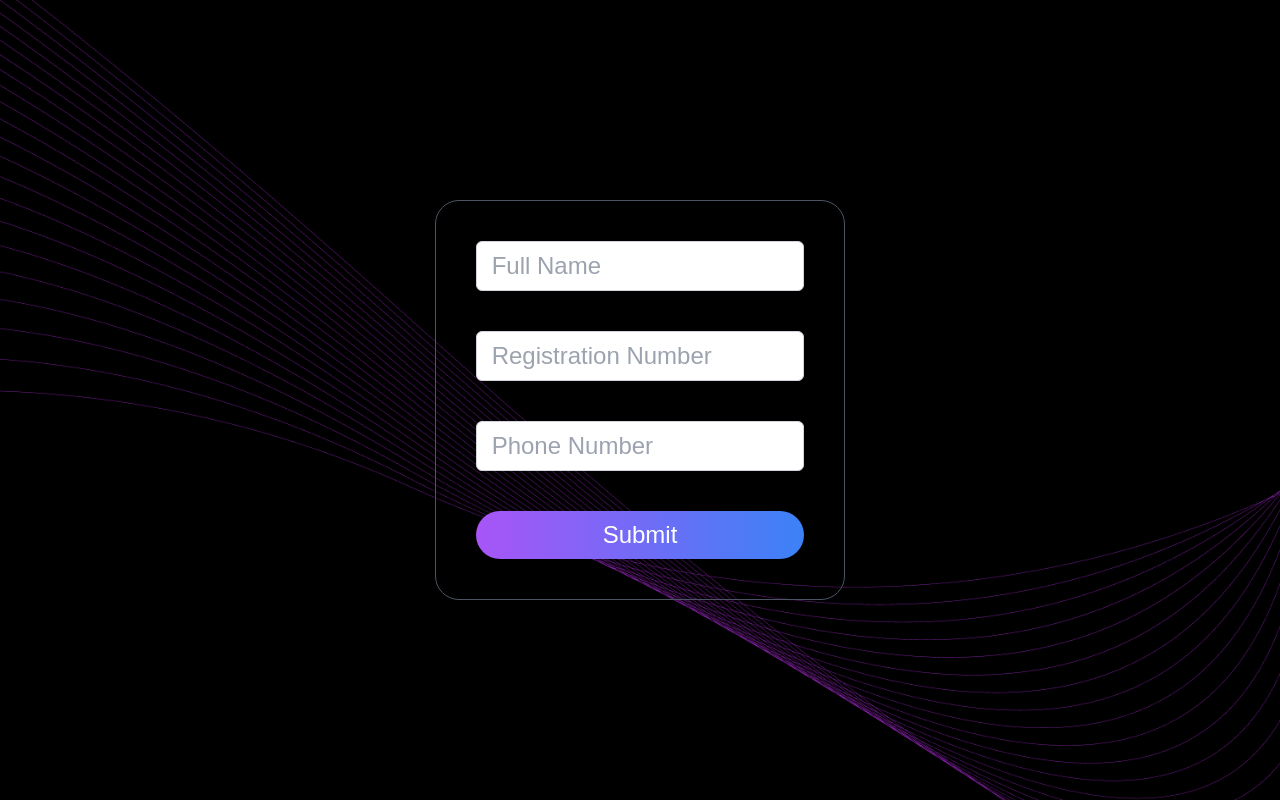
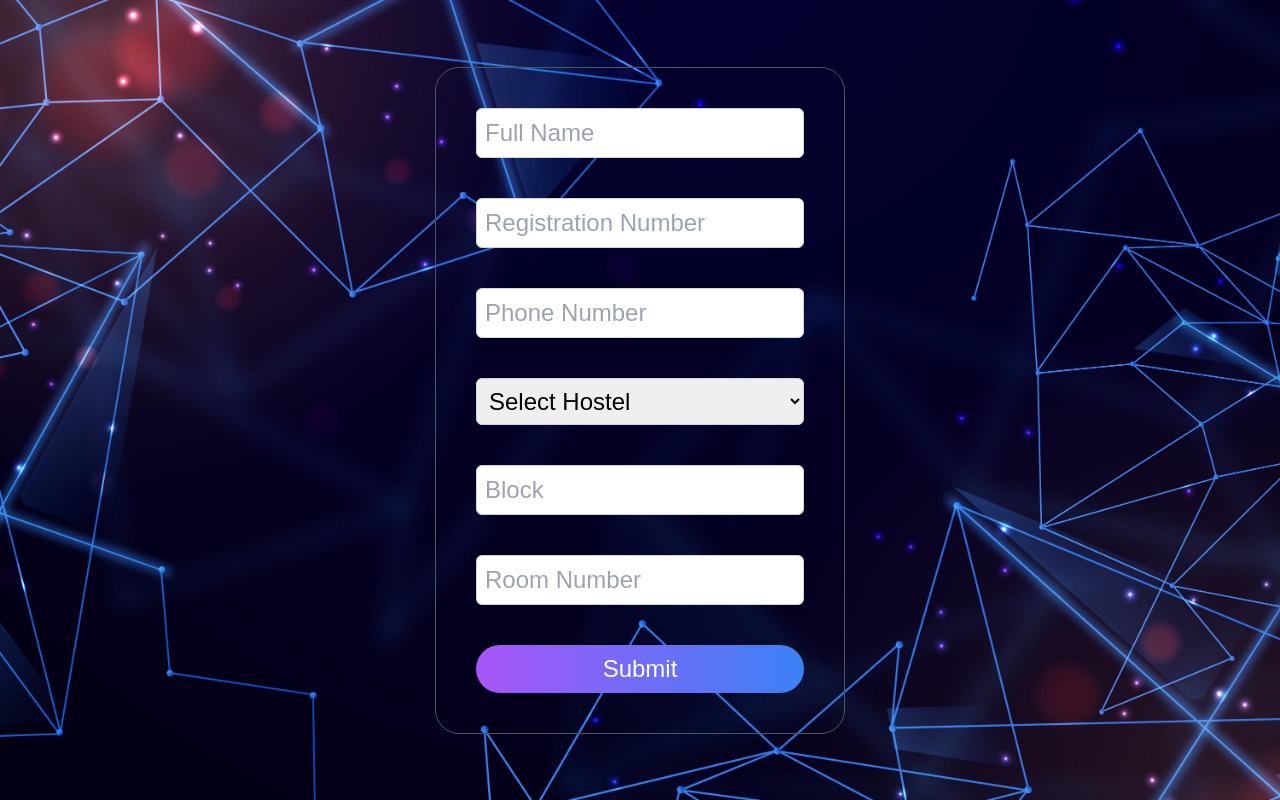
Before and after one commit to KAVYAJAIN410/Vortex, a Next.js app: page /events/event1/UserDetails in a window 1280 px wide. Built offline with nearby package versions, Linux system fonts and the light colour scheme; no server answers; sample sign-in values are in the browser's storage.

Commit message:
hostel info and middleware

```diff
--- a/app/api/register/route.ts
+++ b/app/api/register/route.ts
@@ -1,4 +1,3 @@
-// app/api/register/route.ts
 import { NextRequest, NextResponse } from 'next/server';
 import { z } from 'zod';
 import { dbConnect } from '@/lib/dbConnect'; // Ensure your DB connection logic
@@ -13,44 +12,76 @@ const registerSchema = z.object({
   number: z
     .string()
     .regex(/^\d{10}$/, 'Invalid phone number format'),
+  hostel: z.enum(['lh', 'mh', 'ds'], {
+    required_error: 'Hostel selection is required',
+  }),
+  block: z.string().optional(),
+  roomNumber: z.string().optional(),
 });
 
-// POST method for /api/register
 export async function POST(req: NextRequest) {
   try {
     const authHeader = req.headers.get('authorization');
     if (!authHeader || !authHeader.startsWith('Bearer ')) {
-      return NextResponse.json({ message: 'unauthorized' }, { status: 401 });
+      return NextResponse.json({ message: 'Unauthorized' }, { status: 401 });
     }
 
     const email = authHeader.split(' ')[1];
     const formData = await req.json();
 
+    // Parse and validate data
     const parsedData = registerSchema.parse(formData);
-    const { name, regNo, number } = parsedData;
+    const { name, regNo, number, hostel, block, roomNumber } = parsedData;
 
+    // Ensure `block` and `roomNumber` are required for hostel residents
+    if (hostel !== 'ds' && (!block || !roomNumber)) {
+      return NextResponse.json(
+        { message: 'Block and room number are required for hostel residents' },
+        { status: 400 }
+      );
+    }
 
     await dbConnect();
 
-
+    // Check if the user exists in the database
     const existingUser = await Users.findOne({ email });
     if (!existingUser) {
-      return NextResponse.json({ message: 'User Not found' }, { status: 409 });
+      return NextResponse.json({ message: 'User not found' }, { status: 409 });
     }
-    if(existingUser.hasFilledDetails){
-      return NextResponse.json({ message: 'form already filled' },{status: 410});
+
+    if (existingUser.hasFilledDetails) {
+      return NextResponse.json(
+        { message: 'Form already filled' },
+        { status: 410 }
+      );
     }
-    existingUser.name=name;
-    existingUser.regNo=regNo;
-    existingUser.mobNo=number;
-    existingUser.hasFilledDetails=true;
-    existingUser.save();
-    return NextResponse.json({ message: 'User registered successfully' }, { status: 201 });
+
+    // Update user details
+    existingUser.name = name;
+    existingUser.regNo = regNo;
+    existingUser.mobNo = number;
+    existingUser.hostel = hostel;
+    existingUser.block = hostel !== 'ds' ? block : null;
+    existingUser.roomNumber = hostel !== 'ds' ? roomNumber : null;
+    existingUser.hasFilledDetails = true;
+
+    await existingUser.save();
+
+    return NextResponse.json(
+      { message: 'User registered successfully' },
+      { status: 201 }
+    );
   } catch (error) {
     if (error instanceof z.ZodError) {
-      return NextResponse.json({ message: error.errors[0].message }, { status: 400 });
+      return NextResponse.json(
+        { message: error.errors[0].message },
+        { status: 400 }
+      );
     }
     console.error(error);
-    return NextResponse.json({ message: 'Something went wrong' }, { status: 500 });
+    return NextResponse.json(
+      { message: 'Something went wrong' },
+      { status: 500 }
+    );
   }
 }
--- a/app/events/event1/UserDetails/page.tsx
+++ b/app/events/event1/UserDetails/page.tsx
@@ -8,19 +8,24 @@ interface FormData {
   name: string;
   regNo: string;
   number: string;
+  hostel: string; // 'lh', 'mh', or 'ds'
+  block: string;
+  roomNumber: string;
 }
 
 interface Errors {
   name?: string;
   regNo?: string;
   number?: string;
+  hostel?: string;
+  block?: string;
+  roomNumber?: string;
 }
 
 export default function UserDetail() {
   const router = useRouter();
   const { data: session, status } = useSession();
 
-  // Redirect user if not logged in, only when session status is 'authenticated'
   useEffect(() => {
     if (status === "unauthenticated") {
       router.push('/');
@@ -31,11 +36,14 @@ export default function UserDetail() {
     name: "",
     regNo: "",
     number: "",
+    hostel: "",
+    block: "",
+    roomNumber: "",
   });
 
   const [loading, setLoading] = useState<boolean>(false);
 
-  const handleChange = (e: ChangeEvent<HTMLInputElement>) => {
+  const handleChange = (e: ChangeEvent<HTMLInputElement | HTMLSelectElement>) => {
     const { name, value } = e.target;
     setFormData({
       ...formData,
@@ -49,26 +57,23 @@ export default function UserDetail() {
     if (!formData.regNo) newErrors.regNo = "Registration number is required";
     else if (!/^\d{2}[A-Za-z]{3}\d{4}$/.test(formData.regNo.trim()))
       newErrors.regNo = "Invalid registration number format";
-    else if(/^\d{2}[a-z]{3}\d{4}$/.test(formData.regNo.trim()))
-      newErrors.regNo = "enter Registration Number in capital";
+    else if (/^\d{2}[a-z]{3}\d{4}$/.test(formData.regNo.trim()))
+      newErrors.regNo = "Enter Registration Number in capital letters";
     if (!formData.number) newErrors.number = "Phone number is required";
     else if (!/^\d{10}$/.test(formData.number.trim()))
       newErrors.number = "Invalid phone number format";
+    if (!formData.hostel) newErrors.hostel = "Hostel selection is required";
+    if (formData.hostel !== "ds" && !formData.block)
+      newErrors.block = "Block is required for hostel residents";
+    if (formData.hostel !== "ds" && !formData.roomNumber)
+      newErrors.roomNumber = "Room number is required for hostel residents";
     return newErrors;
-  };
-
-  const handleKeyPress = (event: KeyboardEvent<HTMLInputElement>) => {
-    const charCode = event.charCode;
-    if (!/^[a-zA-Z ]+$/.test(String.fromCharCode(charCode))) {
-      event.preventDefault();
-    }
   };
 
   const handleSubmit = async (e: FormEvent<HTMLFormElement>) => {
     e.preventDefault();
     const validationErrors = validate();
     if (Object.keys(validationErrors).length > 0) {
-
       Object.values(validationErrors).forEach((error) => {
         toast.error(error);
       });
@@ -94,17 +99,16 @@ export default function UserDetail() {
 
       const result = await response.json();
       toast.success(result.message || "Form submitted successfully!");
-      setFormData({ name: "", regNo: "", number: "" });
+      setFormData({ name: "", regNo: "", number: "", hostel: "", block: "", roomNumber: "" });
 
       setLoading(false);
-      router.push('/Team')
+      router.push('/Team');
     } catch {
       setLoading(false);
       toast.error("Form submission failed: Network error");
     }
   };
 
-  // Return loading state or form based on session
   if (status === "loading") {
     return <div className="flex justify-center items-center fixed inset-0 bg-black bg-opacity-50 z-50"><div className="text-white text-2xl">Loading...</div></div>;
   }
@@ -125,19 +129,18 @@ export default function UserDetail() {
             >
               <div className="flex flex-col gap-2">
                 <input
-                  placeholder=" Full Name"
+                  placeholder="Full Name"
                   type="text"
                   id="name"
                   name="name"
                   value={formData.name}
                   onChange={handleChange}
-                  onKeyPress={handleKeyPress}
                   className="border rounded-md text-2xl text-black border-gray-300 focus:ring-blue-200 focus:outline-none focus:ring-2 p-2"
                 />
               </div>
               <div className="flex flex-col gap-2">
                 <input
-                  placeholder=" Registration Number"
+                  placeholder="Registration Number"
                   type="text"
                   id="regNo"
                   name="regNo"
@@ -148,7 +151,7 @@ export default function UserDetail() {
               </div>
               <div className="flex flex-col gap-2">
                 <input
-                  placeholder=" Phone Number"
+                  placeholder="Phone Number"
                   type="tel"
                   id="number"
                   name="number"
@@ -158,6 +161,46 @@ export default function UserDetail() {
                   className="border rounded-md text-2xl text-black border-gray-300 focus:ring-blue-200 focus:outline-none focus:ring-2 p-2"
                 />
               </div>
+              <div className="flex flex-col gap-2">
+                <select
+                  id="hostel"
+                  name="hostel"
+                  value={formData.hostel}
+                  onChange={handleChange}
+                  className="border rounded-md text-2xl text-black border-gray-300 focus:ring-blue-200 focus:outline-none focus:ring-2 p-2"
+                >
+                  <option value="" disabled>Select Hostel</option>
+                  <option value="lh">Ladies Hostel</option>
+                  <option value="mh">Men's Hostel</option>
+                  <option value="ds">Day Scholar</option>
+                </select>
+              </div>
+              {formData.hostel !== "ds" && (
+                <>
+                  <div className="flex flex-col gap-2">
+                    <input
+                      placeholder="Block"
+                      type="text"
+                      id="block"
+                      name="block"
+                      value={formData.block}
+                      onChange={handleChange}
+                      className="border rounded-md text-2xl text-black border-gray-300 focus:ring-blue-200 focus:outline-none focus:ring-2 p-2"
+                    />
+                  </div>
+                  <div className="flex flex-col gap-2">
+                    <input
+                      placeholder="Room Number"
+                      type="text"
+                      id="roomNumber"
+                      name="roomNumber"
+                      value={formData.roomNumber}
+                      onChange={handleChange}
+                      className="border rounded-md text-2xl text-black border-gray-300 focus:ring-blue-200 focus:outline-none focus:ring-2 p-2"
+                    />
+                  </div>
+                </>
+              )}
               <button
                 type="submit"
                 className="p-2 rounded-3xl bg-gradient-to-r from-purple-500 to-blue-500 text-white text-2xl hover:text-black active:transform transition duration-200 w-full h-auto text-center"
--- a/components/hero.tsx
+++ b/components/hero.tsx
@@ -9,7 +9,7 @@ const HeroSection: React.FC = () => {
   const { status } = useSession();
 
   return (
-    <section className="relative flex flex-col items-center justify-center min-h-screen bg-cover bg-center px-6 bg-[url('/background.png')]">
+    <section className="relative flex flex-col items-center justify-center min-h-screen bg-cover bg-center px-6 bg-opacity-0">
       {/* Logo */}
       <div className="flex flex-col items-center justify-center w-full text-center mt-8">
         <Image
@@ -21,7 +21,7 @@ const HeroSection: React.FC = () => {
       </div>
 
       {/* Description */}
-      <p className="mt-6 text-sm md:text-base lg:text-lg text-gray-700 text-center leading-relaxed max-w-3xl">
+      <p className="mt-6 text-sm md:text-base lg:text-lg text-center leading-relaxed max-w-2xl">
         Master the art of combat robotics in this workshop and designathon! Learn to design and build bots while exploring various advanced concepts. Test your skills in a thrilling design challenge and bring your ideas to life!
       </p>
 
--- a/models/user.model.ts
+++ b/models/user.model.ts
@@ -9,6 +9,9 @@ export interface IUser extends Document {
   event1TeamId: Types.ObjectId | null;
   hasFilledDetails: boolean;
   event1Consent: boolean;
+  hostel: "lh" | "mh" | "ds"; // Added "ds" for day scholar
+  block?: string; // Optional for day scholars
+  roomNumber?: string; // Optional for day scholars
 }
 
 const userSchema = new Schema<IUser>(
@@ -38,7 +41,6 @@ const userSchema = new Schema<IUser>(
       ref: "TeamsEvent1",
       required: false,
     },
-
     hasFilledDetails: {
       type: Boolean,
       default: false,
@@ -47,6 +49,18 @@ const userSchema = new Schema<IUser>(
       type: Boolean,
       default: false,
     },
+    hostel: {
+      type: String,
+    },
+    block: {
+      type: String,
+      required: false,
+    },
+    roomNumber: {
+      type: String,
+      required: false,
+
+    },
   },
   { collection: "Users" }
 );
```
Also changed, not shown: app/api/auth/[...nextauth]/route.ts (+13 -5 lines), components/signinButton.tsx (+4 -5 lines), middleware.ts (+15 -11 lines), public/background.png.
